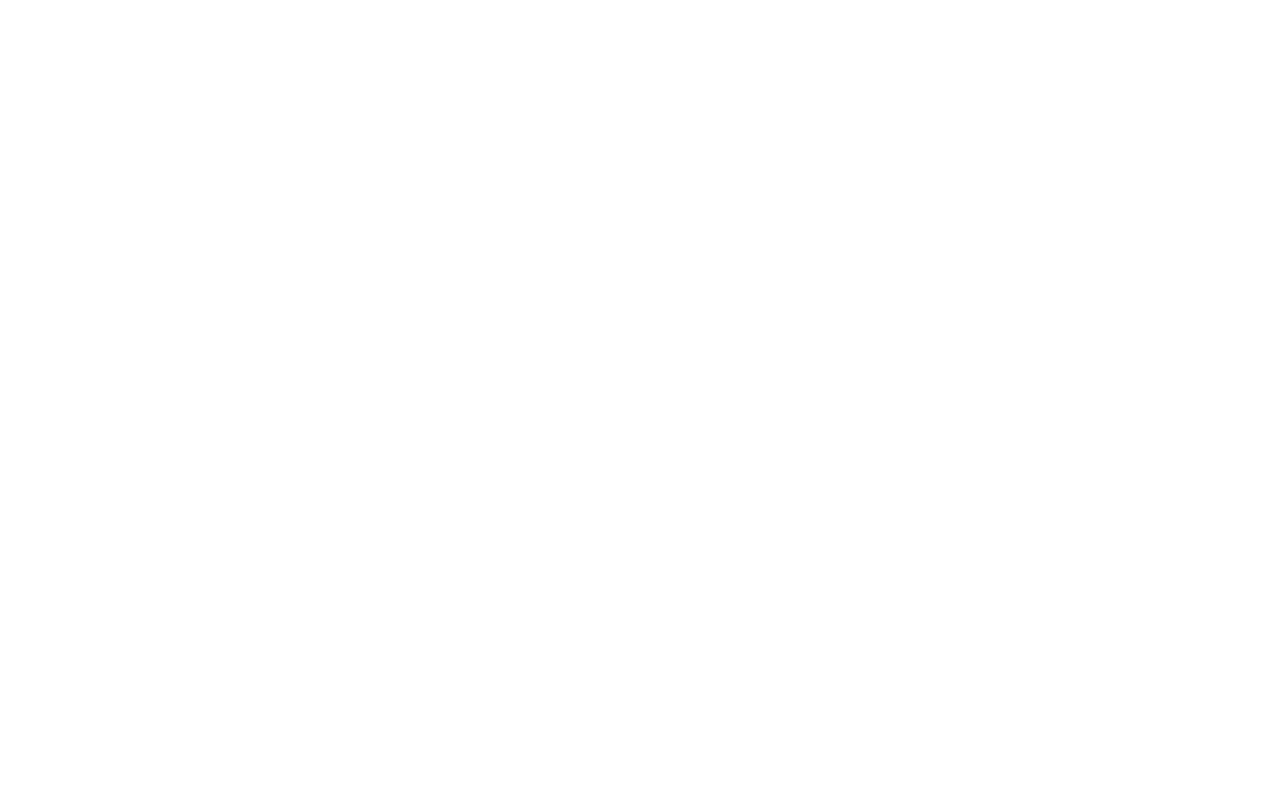
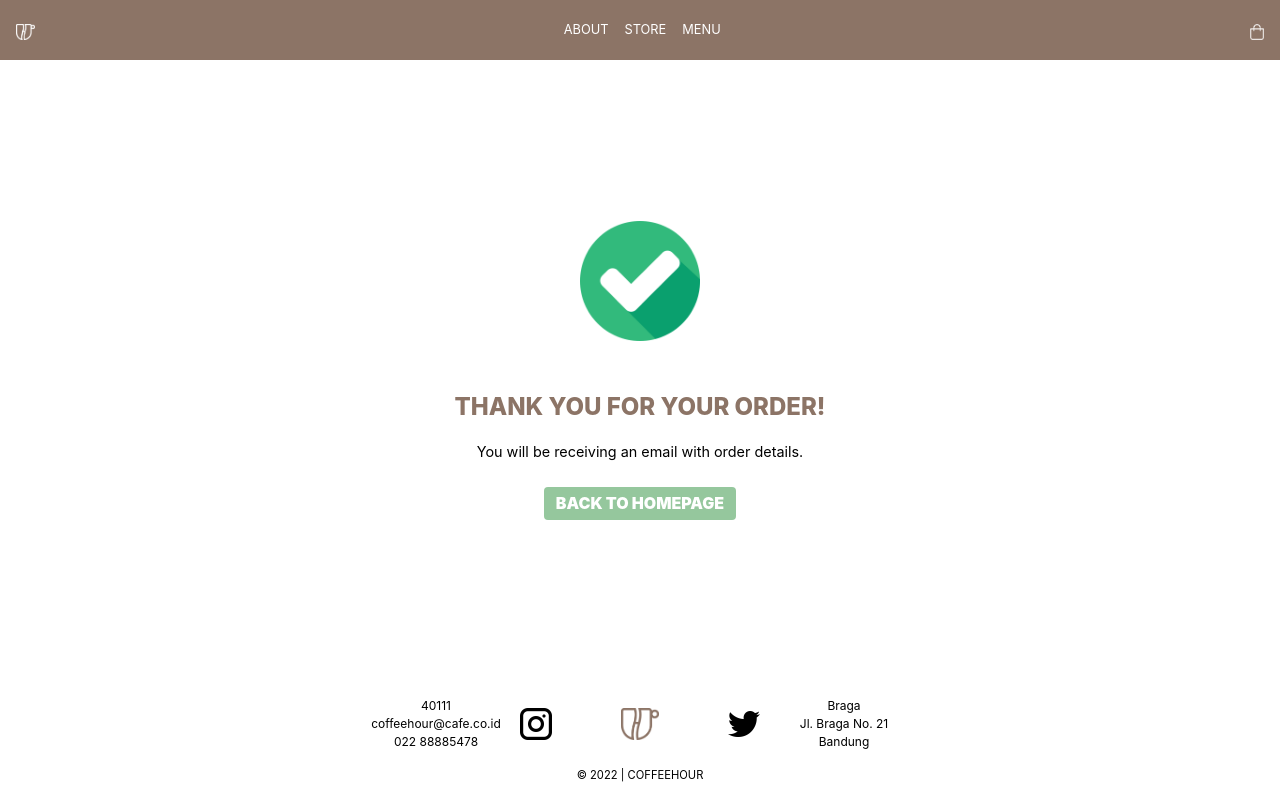
Before and after one commit to Fatih20/arc-cafe-frontend, a React (Create React App) app: page /arc-cafe-frontend/checked in a window 1280 px wide. Before the commit this address had no page. Built offline with nearby package versions, Linux system fonts and the light colour scheme.

Commit message:
Add checked page.

```diff
--- /dev/null
+++ b/src/components/checked.tsx
@@ -0,0 +1,69 @@
+import styled from 'styled-components';
+import { useNavigate } from 'react-router-dom';
+
+import { BASE_URL } from '../routes';
+
+import checkmark from '../assets/checked.png';
+
+const Main = styled.div`
+  align-items: center;
+  display: flex;
+  flex-direction: column;
+  flex-grow: 1;
+  font-size: 1rem;
+  gap: 1rem;
+  justify-content: center;
+`;
+
+const CheckmarkImage = styled.img`
+  height: auto;
+  width: clamp(5rem, 20%, 7.5rem);
+  margin-bottom: 2rem;
+`;
+
+const Title = styled.h2`
+  color: #8c7466;
+  font-size: 1.5em;
+  font-weight: 800;
+`;
+
+const Subtitle = styled.p`
+  font-size: 0.9em;
+`;
+
+const BackButton = styled.button`
+  background-color: #95c79d;
+  border-radius: 0.25rem;
+  color: white;
+  font-size: 1em;
+  font-weight: 900;
+  margin: 0.5rem 0 0 0;
+  padding: 0.3rem 0.75rem;
+`;
+
+const SubmitButton = styled.button`
+  background-color: #95c79d;
+  border-radius: 1.5rem;
+  color: white;
+  font-size: 1em;
+  font-weight: 900;
+  margin: 0.5rem 0 0 0;
+  padding: 0.3rem 0.75rem;
+`;
+
+export default function Checked() {
+  const navigate = useNavigate();
+
+  function navigateToHome() {
+    navigate(`${BASE_URL}/`);
+  }
+
+  return (
+    <Main>
+      <CheckmarkImage src={checkmark} />
+      <Title>THANK YOU FOR YOUR ORDER!</Title>
+      <Subtitle>You will be receiving an email with order details.</Subtitle>
+      <BackButton onClick={navigateToHome}>BACK TO HOMEPAGE</BackButton>
+    </Main>
+  );
+}
--- a/src/index.tsx
+++ b/src/index.tsx
@@ -2,7 +2,6 @@
 import ReactDOM from 'react-dom';
 import './index.css';
 import App from './App';
-import { BrowserRouter, Routes, Route } from 'react-router-dom';
 
 ReactDOM.render(
   <React.StrictMode>
--- a/src/routes/index.tsx
+++ b/src/routes/index.tsx
@@ -4,6 +4,7 @@
 import SignIn from '../components/signup';
 import LogIn from '../components/login';
 import Menu from '../components/menu';
+import Checked from '../components/checked';
 import HeaderFooter from '../components/headerfooter';
 
 export const BASE_URL = '/arc-cafe-frontend';
@@ -45,6 +46,14 @@
               </HeaderFooter>
             }
           />
+          <Route
+            path="checked"
+            element={
+              <HeaderFooter>
+                <Checked />
+              </HeaderFooter>
+            }
+          />
         </Route>
       </Routes>
     </BrowserRouter>
```
